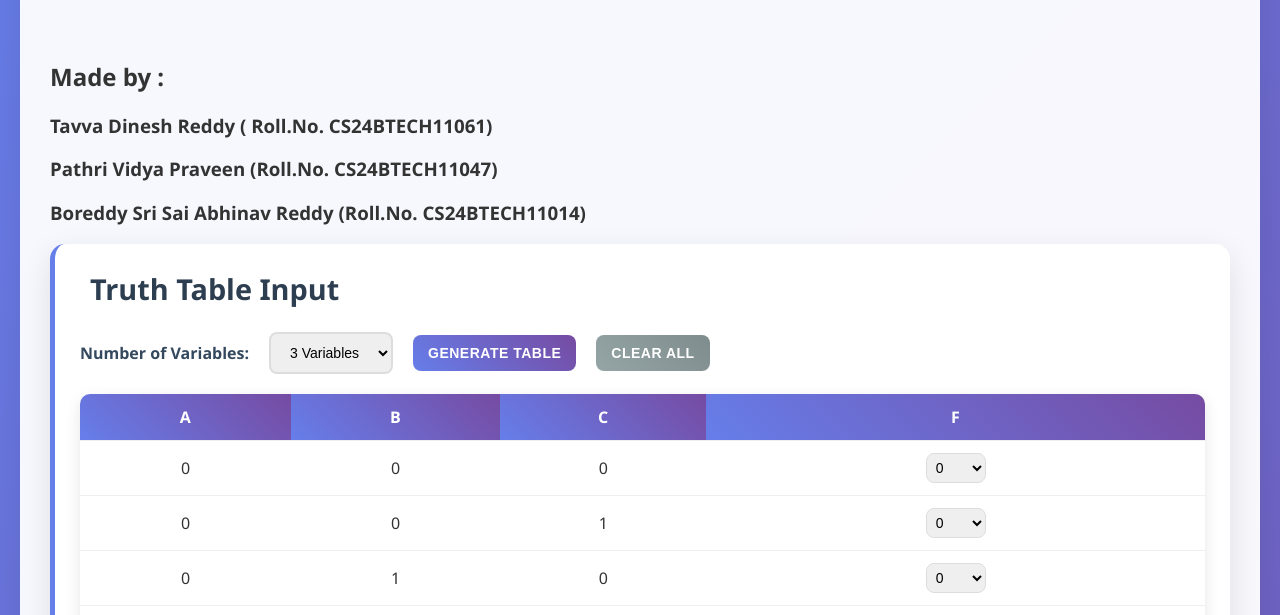
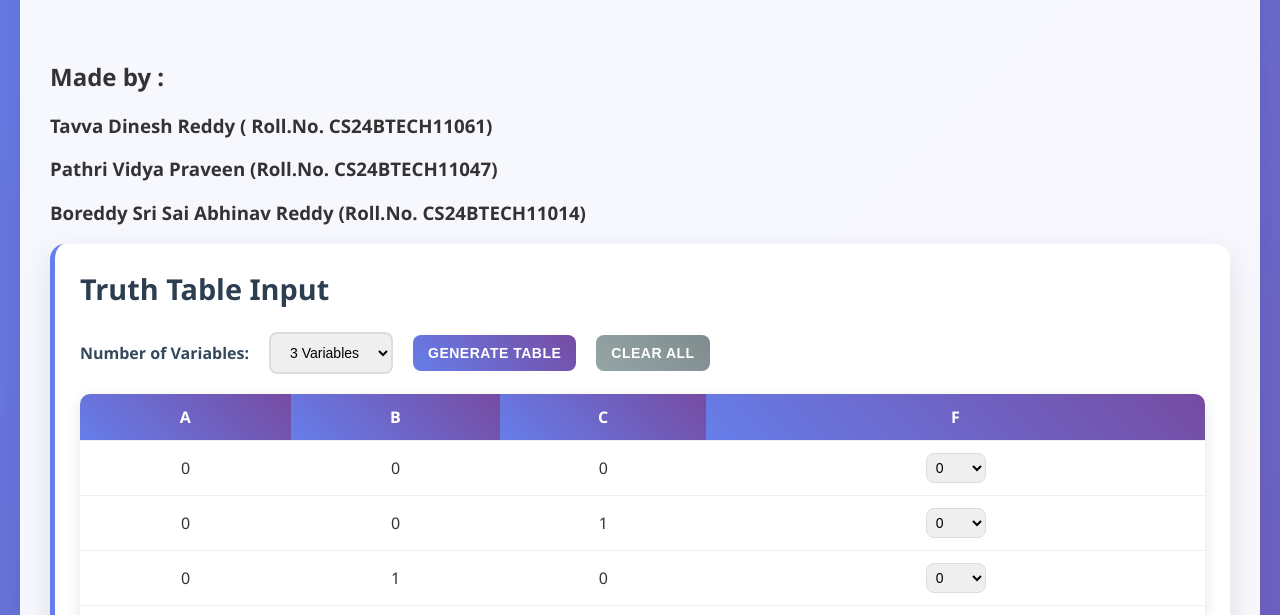
Before and after one commit to dineshtavva23/kmap_converter, a plain HTML site: page index.html in a window 1280 px wide. Shown: the part 154-769 px from the top of the page. Drawn offline with nearby package versions, Linux system fonts and the light colour scheme.

Commit message:
Update index.html

```diff
--- a/index.html
+++ b/index.html
@@ -58,10 +58,10 @@
             gap: 10px;
         }
 
-        .section h2::before {
+/*         .section h2::before {
             content: "";
             font-size: 0.8em;
-        }
+        } */
 
         .controls {
             display: flex;
```
